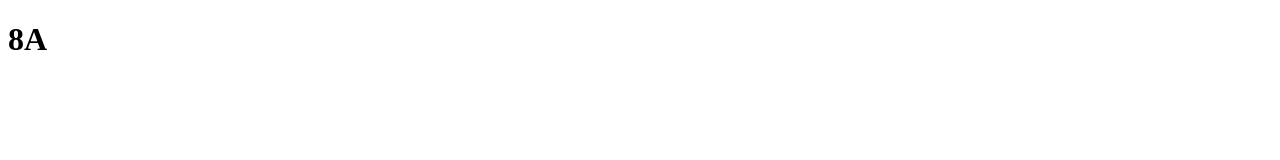
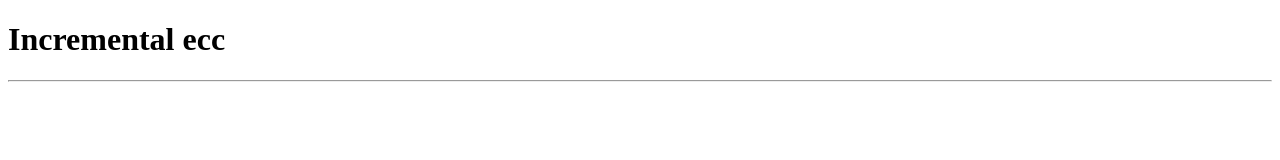
Before and after one commit to NicolaL95/Custom_Test, a plain HTML site: page index.html in a window 1280 px wide. Drawn offline with Linux system fonts and the light colour scheme.

Commit message:
Creazione sturtutra

```diff
--- a/index.html
+++ b/index.html
@@ -4,10 +4,25 @@
         <meta charset="UTF-8">
         <meta http-equiv="X-UA-Compatible" content="IE=edge">
         <meta name="viewport" content="width=device-width, initial-scale=1.0">
-    <title>Document</title>
+        <title>Paper Scientifico</title>
     </head>
     <body>
-    <h1>8A</h1>
+        <!-- Site Header -->
+        <header>
+            <h1>Incremental ecc</h1>
+            <hr>
+        </header>
+        <!-- /Site Header -->
 
+        <!-- Site Main -->
+        <main>
+
+        </main>
+        <!-- /Site Main -->
+
+        <!-- Site Footer -->
+        <footer></footer>
+        <!-- /SIte Footer -->
     </body>
+
 </html>
```
Lines whose indentation alone changed are shown as unchanged.
